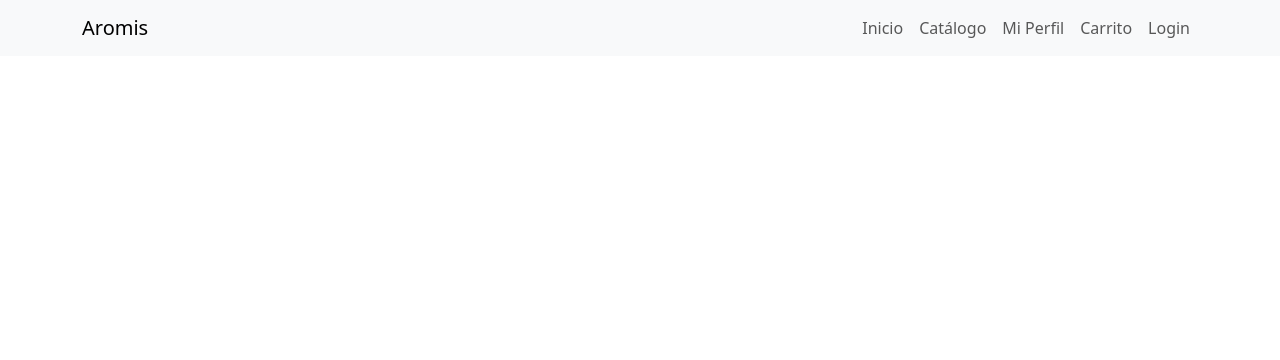
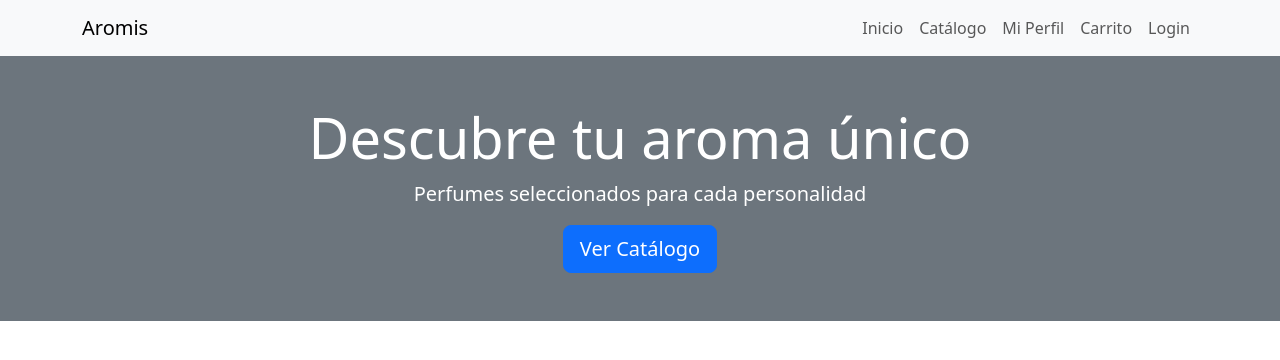
Before and after one commit to Diego-Back-End/Aromis, a plain HTML site: page index.html in a window 1280 px wide. Drawn offline with nearby package versions, Linux system fonts and the light colour scheme.

Commit message:
seccion hero

```diff
--- a/index.html
+++ b/index.html
@@ -7,6 +7,7 @@
     <title>Document</title>
 </head>
 <body>
+
     <!-- NAVBAR -->
     <nav class="navbar navbar-expand-lg navbar-light bg-light">
         <div class="container">
@@ -25,5 +26,14 @@
             </div>
         </div>
     </nav>
+
+     <!-- HERO -->
+    <section class="py-5 text-center bg-secondary text-white">
+        <div class="container">
+            <h1 class="display-4">Descubre tu aroma único</h1>
+            <p class="lead">Perfumes seleccionados para cada personalidad</p>
+            <a href="catalogo.html" class="btn btn-primary btn-lg">Ver Catálogo</a>
+        </div>
+    </section>
 </body>
 </html>
```
